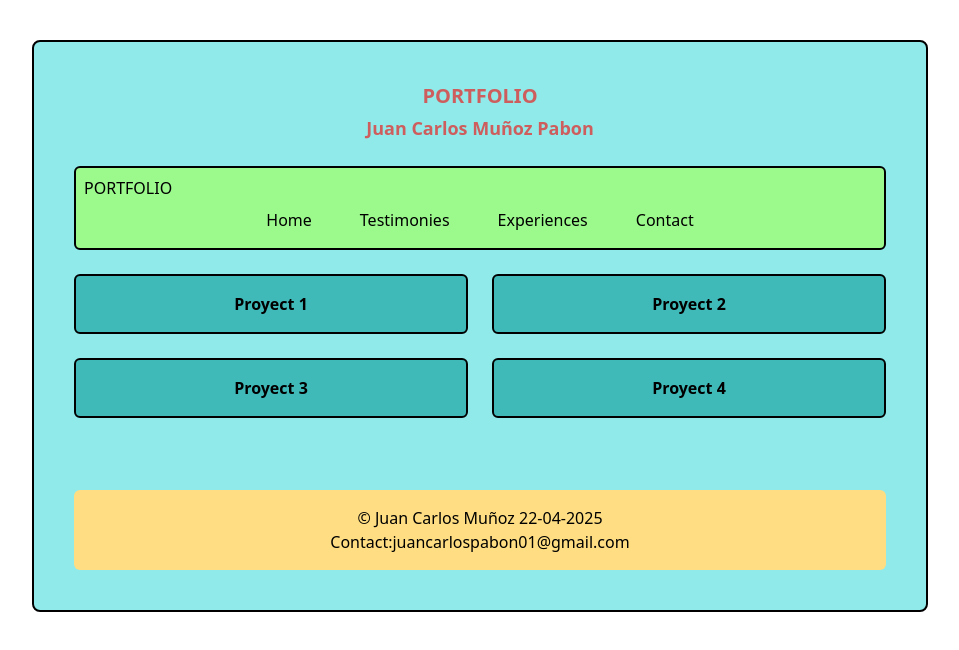
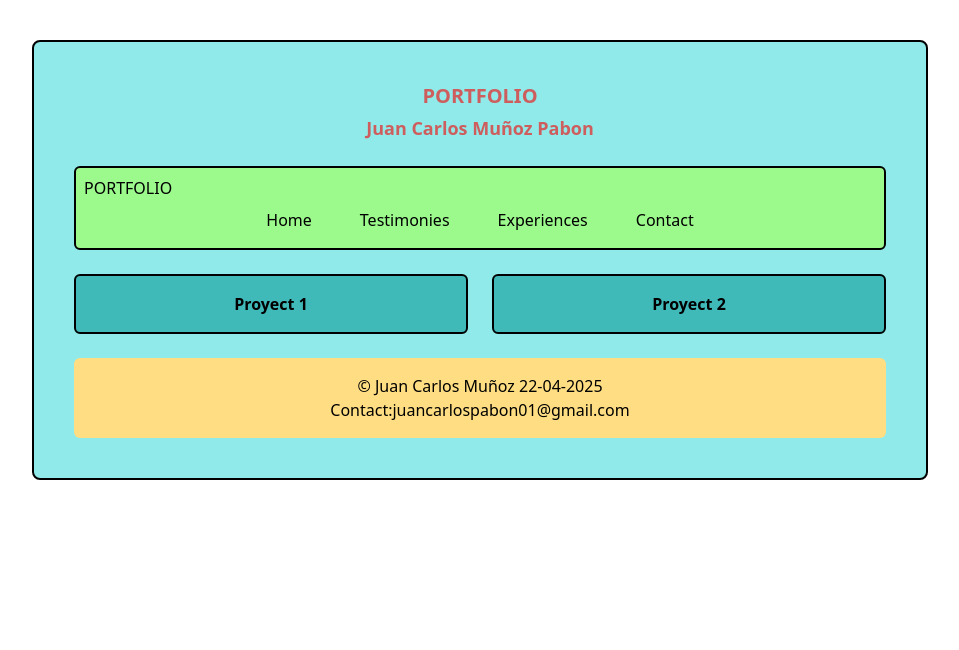
Before and after one commit to juankm08-a11y/portfolio, a Next.js app: page /proyects in a window 1280 px wide. Shown: the top 650 px of the page, without its empty margins (160-1119 px from the left). Built offline with nearby package versions, Linux system fonts and the light colour scheme.

Commit message:
twenty-seven commit

```diff
--- a/src/app/proyects/page.tsx
+++ b/src/app/proyects/page.tsx
@@ -1,10 +1,17 @@
 "use client";
+import Image from "next/image";
 import Link from "next/link";
 import React, { useState } from "react";
 
+interface Proyect {
+  title: string;
+  description: string;
+  imageUrl: string;
+}
+
 export default function ProyectsPage() {
   const [isMenuOpen, setIsMenuOpen] = useState(false);
-
+  const [openIndex, setOpenIndex] = useState<number | null>(null);
   const navLinks = [
     { href: "/", label: "Home" },
     { href: "/testimonies", label: "Testimonies" },
@@ -12,7 +19,22 @@ export default function ProyectsPage() {
     { href: "/contact", label: "Contact" },
   ];
 
-  const proyects = ["Proyect 1", "Proyect 2", "Proyect 3", "Proyect 4"];
+  const proyects: Proyect[] = [
+    {
+      title: "Proyect 1",
+      description: "Description of Proyect 1",
+      imageUrl: "/images/proyect1.png",
+    },
+    {
+      title: "Proyect 2",
+      description: "Description of Proyect 2",
+      imageUrl: "/images/proyect2.png",
+    },
+  ];
+
+  const toggleProyect = (index: number) => {
+    setOpenIndex(openIndex === index ? null : index);
+  };
   return (
     <main className="flex flex-col items-center min-h-screen p-4 md:p-10 bg-white transition-all duration-500 ease-in-out">
       <section className="border-2 rounded-lg bg-[#90EAE9] w-full max-w-sm md:max-w-4xl md:p-10 space-y-6">
@@ -71,43 +93,28 @@ export default function ProyectsPage() {
           </ul>
         </nav>
         <section className="grid grid-cols md:grid-cols-2 gap-6">
-          {proyects.map((title, idx) => (
+          {proyects.map((proy, idx) => (
             <div
-              key={`proyect-${idx}`}
+              key={idx}
               className="bg-[#40B9B9] rounded-md p-4 border-2 text-center transition-transform duration-300 hover:scale-105"
+              onClick={() => toggleProyect(idx)}
             >
-              <p className="font-bold">{title}</p>
+              <p className="font-bold">{proy.title}</p>
+
+              {openIndex === idx && (
+                <div className="mt-2 bg-white rounded-md p-4 shadow-md">
+                  <Image
+                    src={proy.imageUrl}
+                    alt={proy.title}
+                    width={600}
+                    height={600}
+                    className="w-full h-auto rounded"
+                  />
+                  <p className="mt-2 text-sm">{proy.description}</p>
+                </div>
+              )}
             </div>
           ))}
-          <div className="flex gap-4 justify-center items-center">
-            {/* <Image
-              src="image.png"
-              alt="image profile"
-              className="w-20 h-20 rounded-full border-2"
-            /> */}
-          </div>
-
-          <div className="flex gap-4 justify-center items-center">
-            {/*<Image
-              src="image.png"
-              alt="image profile"
-              className="w-20 h-20 rounded-full border-2 "
-            />*/}
-          </div>
-          <div className="flex gap-4 justify-center items-center">
-            {/*<Image
-              src="image.png"
-              alt="image profile"
-              className="w-20 h-20 rounded-full border-2 "
-            />*/}
-          </div>
-          <div className="flex gap-4 justify-center items-center">
-            {/*<Image
-              src="image.png"
-              alt="image profile"
-              className="w-20 h-20 rounded-full border-2 "
-            />*/}
-          </div>
         </section>
 
         <footer className="bg-[#FFDE83] rounded-md p-4 text-center">
```
Also changed, not shown: 1 other file (tests, documents, lock files or other folders).
